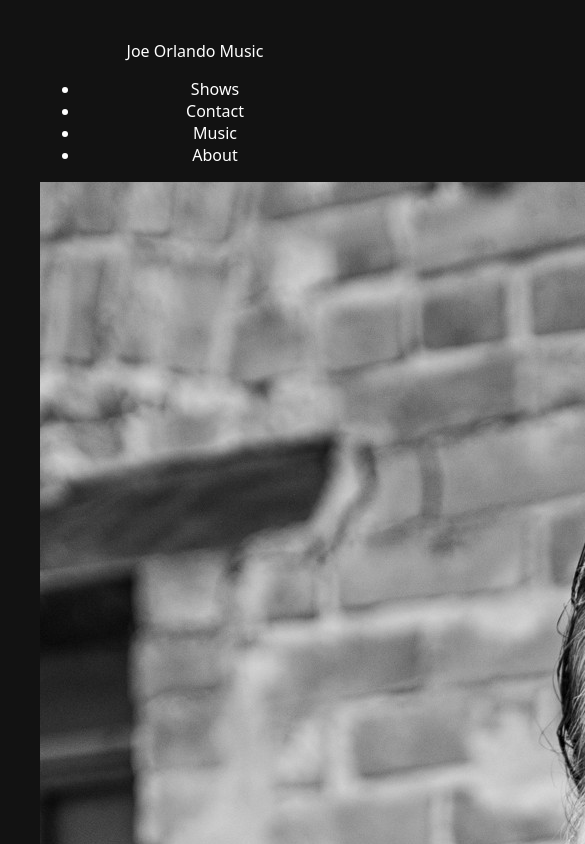
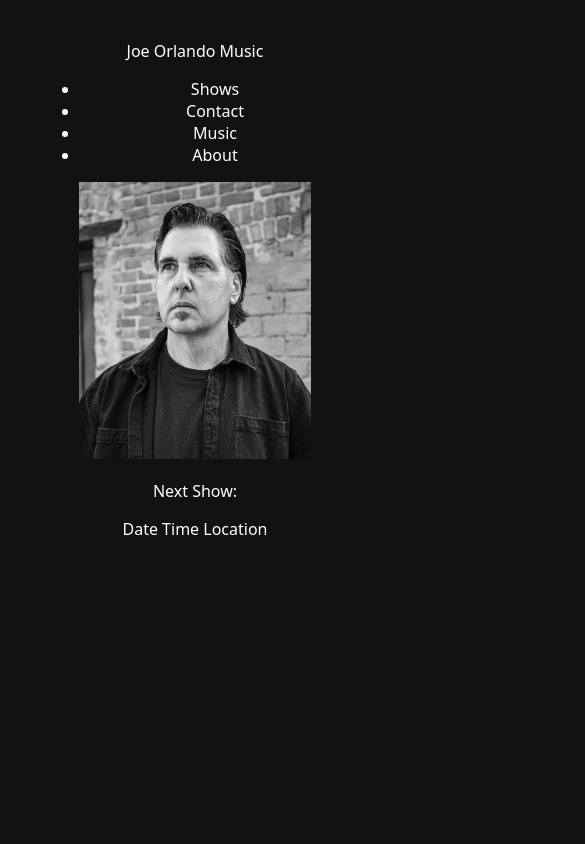
Before and after one commit to Robertjo97/JoeOrlandoMusic, a React (Vite) app: page / in a window 390 px wide. Shown: the top 844 px of the page, 585 px wide, since content can reach past the window. Built offline with nearby package versions, Linux system fonts and the light colour scheme.

Commit message:
style image

```diff
--- a/src/App.jsx
+++ b/src/App.jsx
@@ -1,6 +1,7 @@
 import Header from "./components/Header";
 import NavBar from "./components/Navbar";
 import Image from "./components/Image";
+import Hero from "./components/Hero";
 import "./App.css";
 
 function App() {
@@ -9,6 +10,7 @@ function App() {
       <Header />
       <NavBar />
       <Image />
+      <Hero />
     </div>
   );
 }
--- /dev/null
+++ b/src/components/Hero.jsx
@@ -0,0 +1,10 @@
+const Hero = () => {
+  return (
+    <div className="hero-container">
+      <p>Next Show:</p>
+      <p>Date Time Location</p>
+    </div>
+  );
+};
+
+export default Hero;
--- a/src/index.css
+++ b/src/index.css
@@ -4,3 +4,14 @@
   background-color: #121212;
   color: white;
 }
+
+img {
+  width: 40%;
+  height:auto;
+}
+
+@media (max-width:600px){
+  img{
+    width: 75%;
+  }
+}
```
